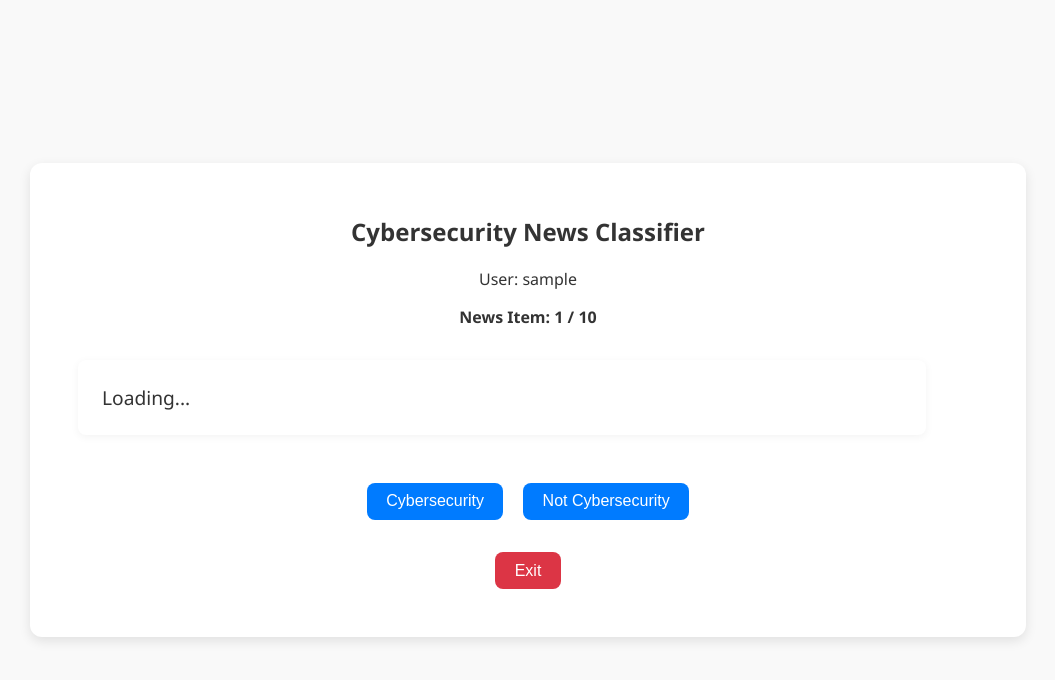
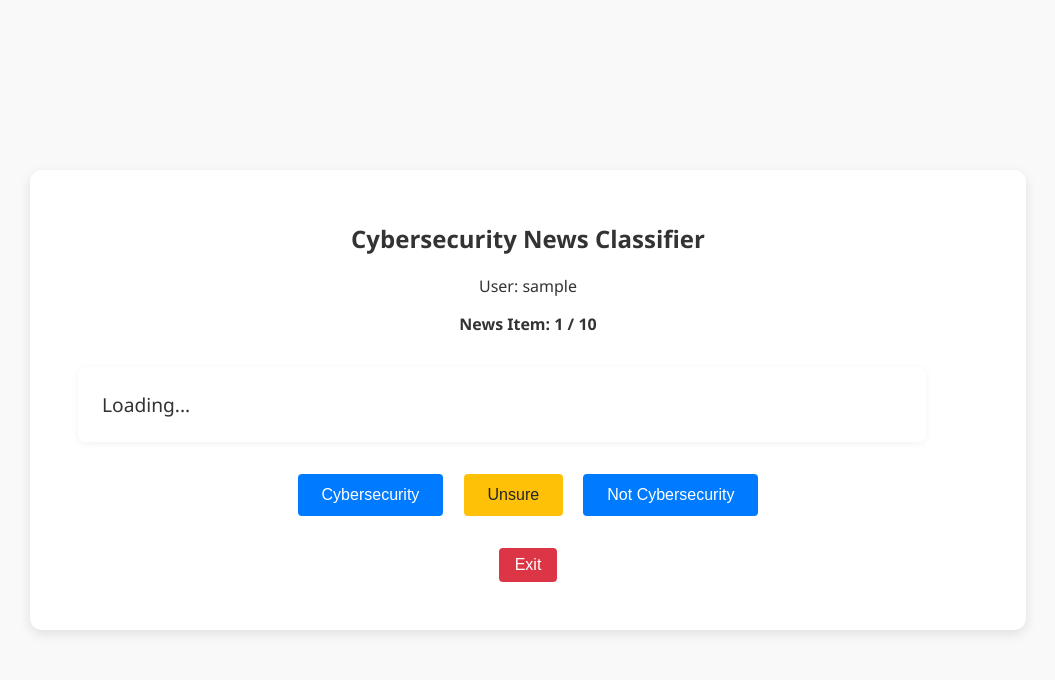
Before and after one commit to taranis-ai/cybersec-survey, a Flask app: page /classify in a window 1280 px wide. Shown: the top 680 px of the page, without its empty margins (112-1167 px from the left). Run offline with Flask 3, Linux system fonts and the light colour scheme; the visitor is signed in with stand-in values (Sample User, id 1); data that the repository does not hold is empty; parts of the project's set-up code (start-up, migrations or seed data) failed here and were passed over.

Commit message:
Add comment function

```diff
--- a/cybersec_survey/app.py
+++ b/cybersec_survey/app.py
@@ -49,12 +49,15 @@
         return jsonify({"error": "Not logged in"}), 401
 
     data = request.json
-    username = session["username"]
-    news_item_id = data["id"]
-    label = data["label"]
+    if not data:
+        return jsonify({"status": "error"})
+    username = session.get("username", "")
+    news_item_id = data.get("id", "")
+    label = data.get("label", "")
+    comment = data.get("comment", "")
 
     db = get_session()
-    result = ClassificationResult(username=username, news_item_id=news_item_id, cybersecurity=label)
+    result = ClassificationResult(username=username, news_item_id=news_item_id, cybersecurity=label, comment=comment)
     db.add(result)
     db.commit()
     db.close()
--- a/cybersec_survey/db/models.py
+++ b/cybersec_survey/db/models.py
@@ -24,3 +24,4 @@
     username = Column(String, nullable=False)
     news_item_id = Column(String, ForeignKey("news_items.id"), nullable=False)
     cybersecurity = Column(String, nullable=False)
+    comment = Column(String, nullable=False)
--- a/cybersec_survey/static/js/app.js
+++ b/cybersec_survey/static/js/app.js
@@ -8,6 +8,7 @@
   currentIndex = data.index || 0;
   renderText();
 }
+
 function renderText() {
     const label = document.getElementById("progress-label");
     const container = document.getElementById("text-container");
@@ -22,7 +23,6 @@
     label.innerText = `News Item: ${currentIndex + 1} / ${news_items.length}`;
   }
 
-
 async function label(value) {
   const current = news_items[currentIndex];
   await fetch("/api/label", {
@@ -34,4 +34,44 @@
   renderText();
 }
 
-window.onload = fetchNewsItems;
+function showCommentForm() {
+  document.getElementById("comment-section").style.display = "block";
+}
+
+function hideCommentForm() {
+  const section = document.getElementById("comment-section");
+  const textarea = document.getElementById("comment-input");
+  section.style.display = "none";
+  textarea.value = "";
+}
+
+window.onload = () => {
+  fetchNewsItems();
+
+  const commentForm = document.getElementById("comment-form");
+  if (commentForm) {
+    commentForm.addEventListener("submit", async (e) => {
+      e.preventDefault();
+
+      const current = news_items[currentIndex];
+      const comment = document.getElementById("comment-input").value.trim();
+      if (!comment) {
+        return;
+      }
+
+      await fetch("/api/label", {
+        method: "POST",
+        headers: { "Content-Type": "application/json" },
+        body: JSON.stringify({
+          id: current.id,
+          label: "unsure",
+          comment: comment
+        })
+      });
+
+      currentIndex++;
+      hideCommentForm();
+      renderText();
+    });
+  }
+};
--- a/cybersec_survey/templates/classify.html
+++ b/cybersec_survey/templates/classify.html
@@ -5,6 +5,41 @@
   <title>Classify</title>
   <link rel="stylesheet" href="/static/css/styles.css">
   <link rel="icon" href="/static/favicon.ico" type="image/x-icon">
+  <style>
+    #btn-unsure {
+      background-color: #ffc107; /* yellow */
+      color: #212529;
+    }
+    /* Consistent button styling */
+    .button-row button {
+      padding: 0.75rem 1.5rem;
+      font-size: 1rem;
+      border: none;
+      border-radius: 4px;
+      cursor: pointer;
+      margin: 0 0.5rem;
+    }
+    .button-row button:hover {
+      opacity: 0.9;
+    }
+    /* Center the exit button under the middle button */
+    .exit-container {
+      display: flex;
+      justify-content: center;
+      margin-top: 1rem;
+    }
+    .exit-container button {
+      background-color: #dc3545;
+      color: #fff;
+      padding: 0.5rem 1rem;
+      border: none;
+      border-radius: 4px;
+      cursor: pointer;
+    }
+    .exit-container button:hover {
+      opacity: 0.9;
+    }
+  </style>
 </head>
 <body>
   <div class="form-container">
@@ -14,12 +49,45 @@
     <p id="progress-label">News Item: 1 / 10</p>
     <div id="text-container">Loading...</div>
 
-    <button onclick="label('yes')" id="btn-yes">Cybersecurity</button>
-    <button onclick="label('no')" id="btn-no">Not Cybersecurity</button>
-    <form method="GET" action="/logout">
-        <button type="submit" style="background-color: #dc3545;">Exit</button>
-    </form>
+    <div class="button-row">
+      <button onclick="label('yes')" id="btn-yes">Cybersecurity</button>
+      <button onclick="showCommentForm()" id="btn-unsure">Unsure</button>
+      <button onclick="label('no')" id="btn-no">Not Cybersecurity</button>
+    </div>
+
+    <div id="comment-section" style="display: none; margin-top: 1rem;">
+      <h3>Comment</h3>
+      <form id="comment-form" method="POST" action="/classify">
+        <input type="hidden" name="label" value="unsure">
+        <textarea
+          name="comment"
+          id="comment-input"
+          rows="4"
+          cols="50"
+          maxlength="250"
+          required
+          placeholder="Enter your comment (max 250 characters)"
+        ></textarea>
+        <br>
+        <button type="submit">Save Comment</button>
+      </form>
+    </div>
+
+    <!-- Centered under the Unsure button -->
+    <div class="exit-container">
+      <form method="GET" action="/logout">
+        <button type="submit">Exit</button>
+      </form>
+    </div>
   </div>
+
+  <script>
+    function showCommentForm() {
+      document.getElementById('comment-section').style.display = 'block';
+      document.getElementById('comment-section').scrollIntoView({ behavior: 'smooth' });
+    }
+  </script>
+
   <script src="/static/js/app.js"></script>
 </body>
 </html>
```
